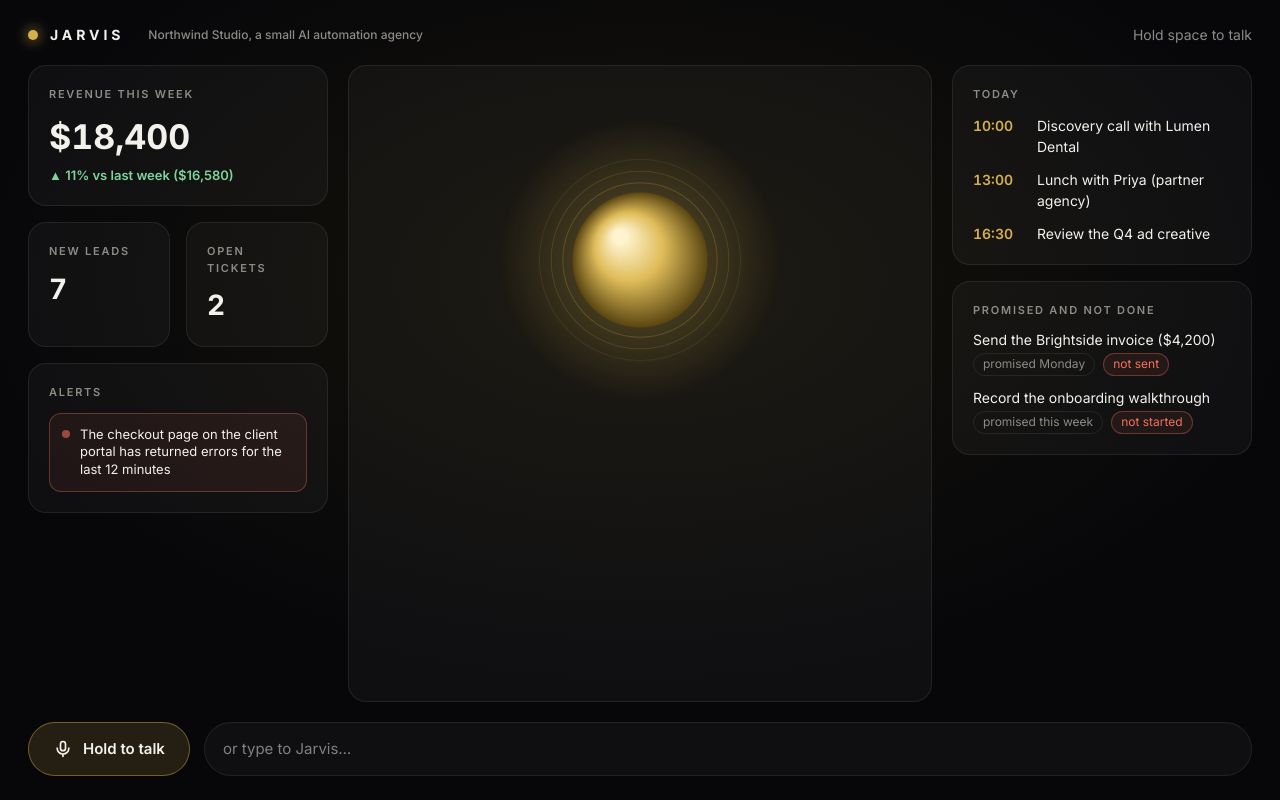
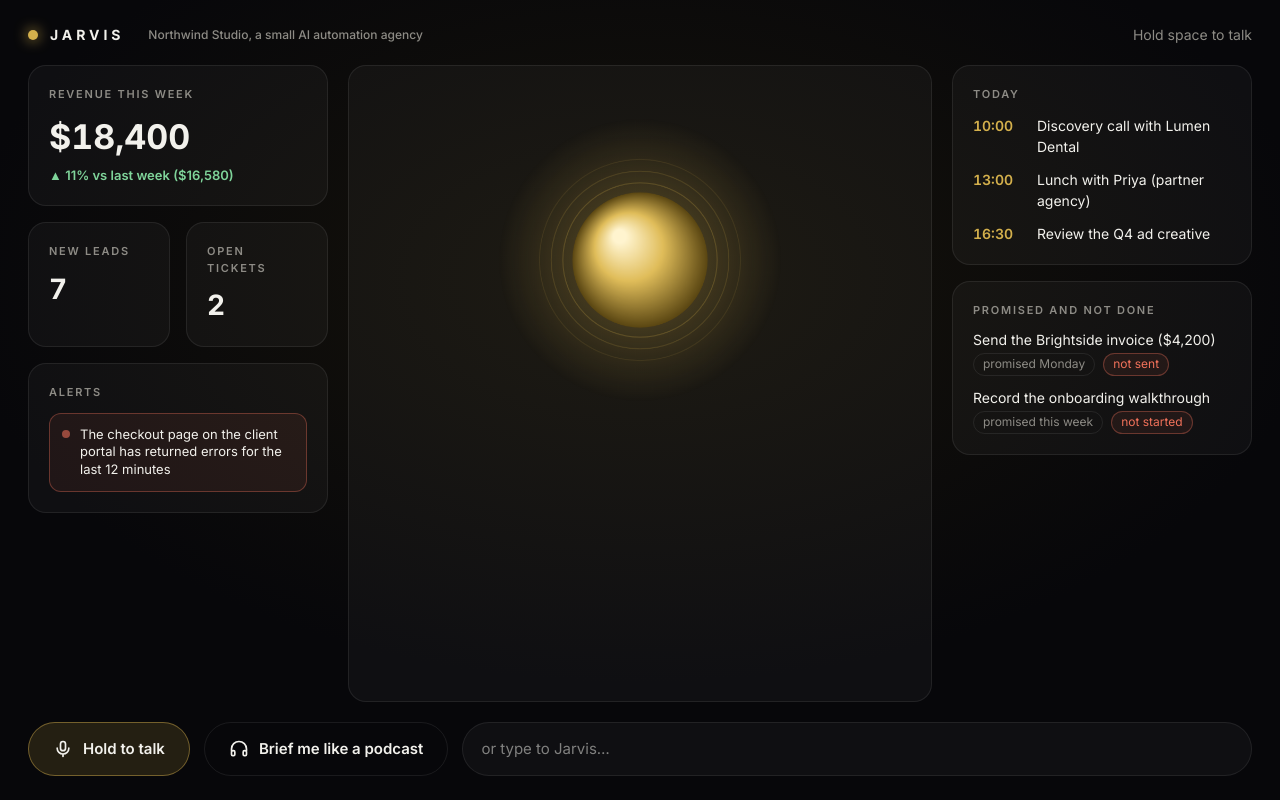
Before and after one commit to joshpocock/emotional-jarvis, a Next.js app: page / in a window 1280 px wide. Built offline with nearby package versions, Linux system fonts and the light colour scheme.

Commit message:
Step 3: brief me like a podcast (two hosts, one multi-speaker Drama 3 request)

```diff
--- /dev/null
+++ b/app/api/podcast/route.ts
@@ -0,0 +1,16 @@
+// Brief me like a podcast: Claude writes a two-host episode, Drama 3 plays both voices from ONE request.
+import { podcastScript } from "@/lib/brain";
+import { queueAudio, JARVIS_VOICE } from "@/lib/store";
+
+const COHOST = process.env.COHOST_VOICE_ID || "c70cfb98867a4bfb9ae20d2401257b92"; // Fish public voice "Delia"
+
+export async function POST() {
+  try {
+    const script = await podcastScript();
+    // One voice per speaker, in the same order as the <|speaker:N|> tags.
+    return Response.json({ script, audio: queueAudio(script, [JARVIS_VOICE, COHOST]) });
+  } catch (err) {
+    console.error(err);
+    return Response.json({ error: err instanceof Error ? err.message : String(err) }, { status: 500 });
+  }
+}
--- a/components/Dashboard.tsx
+++ b/components/Dashboard.tsx
@@ -4,11 +4,12 @@ import { useCallback, useEffect, useRef, useState } from "react";
 import type { Business } from "@/lib/business";
 import Orb from "./Orb";
 
-type Who = "you" | "jarvis";
+type Who = "you" | "jarvis" | "host0" | "host1";
 type Message = { who: Who; text: string; tags?: string[] };
 type Mode = "idle" | "listening" | "thinking" | "speaking";
 
-const NAMES: Record<Who, string> = { you: "YOU", jarvis: "JARVIS" };
+const NAMES: Record<Who, string> = { you: "YOU", jarvis: "JARVIS", host0: "HOST 1", host1: "HOST 2" };
+const WHO_COLOR: Record<Who, string> = { you: "text-muted", jarvis: "text-accent", host0: "text-accent", host1: "text-[#c9c6bc]" };
 const money = (n: number) => `$${n.toLocaleString("en-US")}`;
 
 // Drama 3 directions look like [calm, warm] and <emphasis>word</emphasis>.
@@ -104,6 +105,26 @@ export default function Dashboard({ data }: { data: Business }) {
     },
     [play],
   );
+
+  // ---------- brief me like a podcast: two hosts, one Drama 3 request ----------
+  const podcast = useCallback(async () => {
+    setMode("thinking");
+    setStatus("Writing the episode…");
+    const out = await (await fetch("/api/podcast", { method: "POST" })).json();
+    if (out.error) {
+      setStatus(out.error);
+      setMode("idle");
+      return;
+    }
+    const parts: string[] = out.script.split(/<\|speaker:(\d+)\|>/); // ["", "0", "line", "1", "line", ...]
+    const lines: Message[] = [];
+    for (let i = 1; i < parts.length; i += 2) {
+      lines.push({ who: `host${parts[i]}` as Who, text: spoken(parts[i + 1]), tags: directions(parts[i + 1]) });
+    }
+    setLog((l) => [...l, ...lines]);
+    setCaption("");
+    await play(out.audio);
+  }, [play]);
 
   // ---------- hold to talk (button or space bar) ----------
   const startTalking = useCallback(async () => {
@@ -209,7 +230,7 @@ export default function Dashboard({ data }: { data: Business }) {
           <div className="log mt-3 flex max-h-[200px] w-full flex-col gap-2.5 overflow-y-auto pt-4">
             {log.map((m, i) => (
               <div key={i} className="grid grid-cols-[64px_1fr] gap-3 text-[14px] leading-relaxed">
-                <div className={`pt-0.5 text-[11px] font-semibold tracking-[0.12em] ${m.who === "you" ? "text-muted" : "text-accent"}`}>
+                <div className={`pt-0.5 text-[11px] font-semibold tracking-[0.12em] ${WHO_COLOR[m.who]}`}>
                   {NAMES[m.who]}
                 </div>
                 <div>
@@ -274,6 +295,17 @@ export default function Dashboard({ data }: { data: Business }) {
           </svg>
           Hold to talk
         </button>
+        <button
+          onClick={podcast}
+          className="inline-flex items-center gap-2.5 rounded-full border border-line px-6 py-[15px] text-[15px] font-semibold transition hover:border-[rgba(212,176,76,0.45)]"
+        >
+          <svg viewBox="0 0 24 24" width="20" height="20" fill="none" stroke="currentColor" strokeWidth="2" strokeLinecap="round">
+            <path d="M3 14v-2a9 9 0 0 1 18 0v2" />
+            <rect x="3" y="14" width="4" height="6" rx="1.5" />
+            <rect x="17" y="14" width="4" height="6" rx="1.5" />
+          </svg>
+          Brief me like a podcast
+        </button>
         <form
           className="flex-1"
           onSubmit={(e) => {
--- a/lib/brain.ts
+++ b/lib/brain.ts
@@ -37,6 +37,32 @@ BUSINESS DATA:
 ${businessJson()}`;
 }
 
+// A two-host morning briefing, written for one multi-speaker Drama 3 request.
+export async function podcastScript(): Promise<string> {
+  const response = await client.beta.messages.create({
+    model: MODEL,
+    max_tokens: 16000,
+    output_config: { effort: "low" },
+    betas: ["server-side-fallback-2026-07-01"],
+    fallbacks: "default",
+    system: `Write a 45-second, two-host podcast segment that briefs the owner on their day, using only the business data below.
+Host 0 is upbeat and energetic. Host 1 is dry, witty and a little sarcastic.
+Format: start every turn with <|speaker:0|> or <|speaker:1|>, then a Drama 3 direction in square brackets, then the line.
+Example: <|speaker:0|>[upbeat, fast] Good morning! <|speaker:1|>[dry, amused] Is it, though?
+6 to 8 short turns, about 110 words in total. Cover the numbers, the calendar, anything urgent, and tease the overdue task.
+Return only the script, nothing else.
+
+BUSINESS DATA:
+${businessJson()}`,
+    messages: [{ role: "user", content: "Brief me like a podcast." }],
+  });
+  return response.content
+    .filter((b) => b.type === "text")
+    .map((b) => (b as { text: string }).text)
+    .join("")
+    .trim();
+}
+
 export async function think(history: Anthropic.MessageParam[]): Promise<string> {
   const response = await client.beta.messages.create({
     model: MODEL,
```
